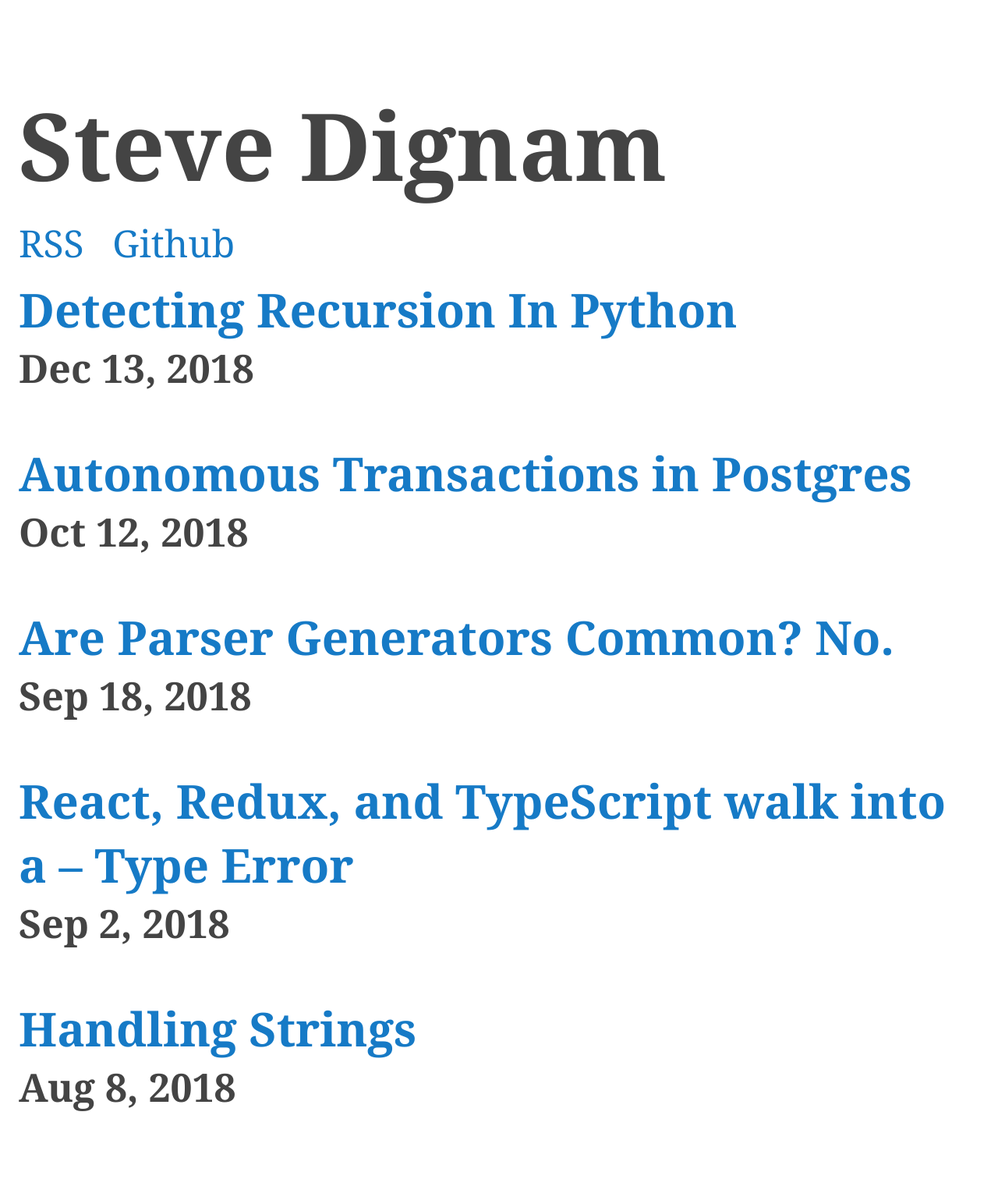
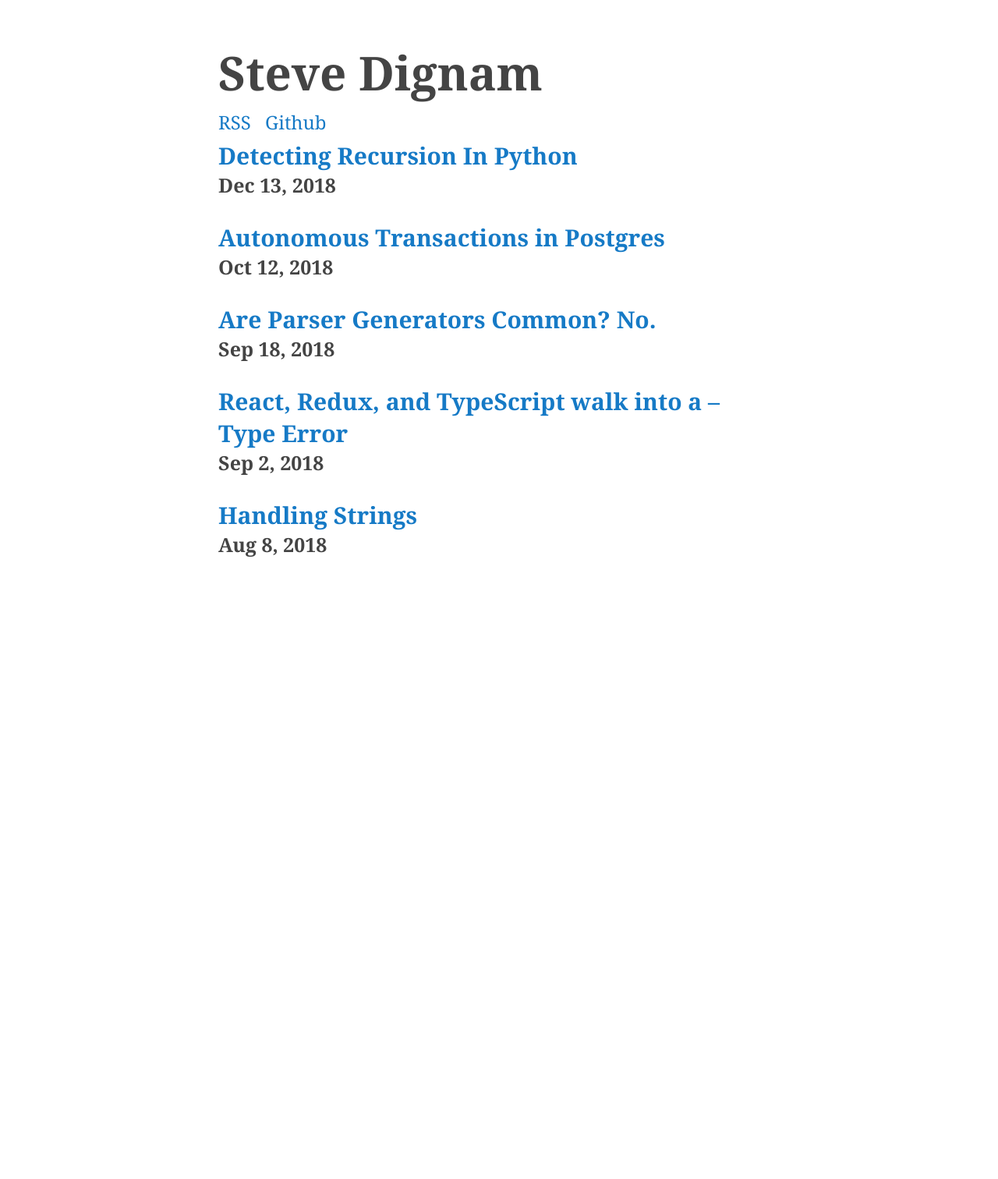
Before and after one commit to sbdchd/blog, a Jekyll site: the page built from index.md, in a window 1280 px wide. Shown: the whole page at 78% size. Built offline with Jekyll 4.4.1, drawn with Linux system fonts in a browser that asks for light colours; after the commit the page ends 900 px from its top, so only the background shows below that.

Commit message:
reduce sizing on homepage

```diff
--- a/_layouts/home.html
+++ b/_layouts/home.html
@@ -20,18 +20,6 @@
         align-items: center;
         justify-content: center;
         margin: 0.5rem;
-      }
-
-      @media (min-width: 1100px) {
-        html {
-          font-size: 3rem;
-        }
-      }
-
-      @media (min-width: 720px) and (max-width: 1099px) {
-        html {
-          font-size: 2.5rem;
-        }
       }
 
       h1 {
@@ -89,7 +77,6 @@
       main {
         max-width: 30rem;
       }
-
     </style>
 
   </head>
```
